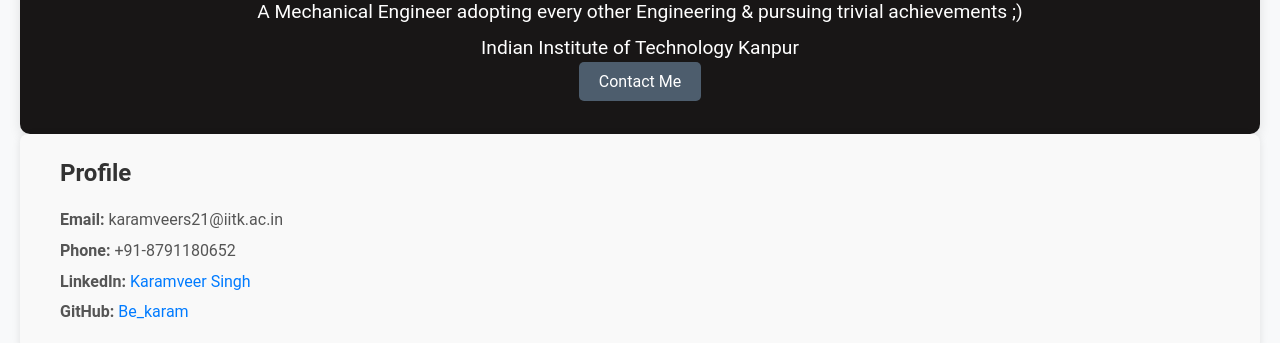
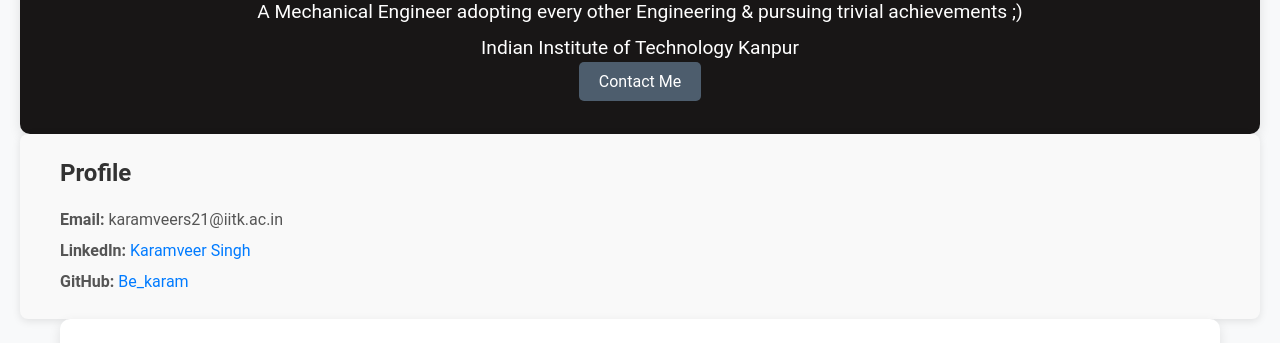
Before and after one commit to be-kaRAM/KARAM, a plain HTML site: page index.html in a window 1280 px wide. Shown: the part 136-479 px from the top of the page. Drawn offline with Linux system fonts and the light colour scheme.

Commit message:
index.html

```diff
--- a/index.html
+++ b/index.html
@@ -23,7 +23,6 @@
         <div class="container">
             <h2>Profile</h2>
             <p><strong>Email:</strong> karamveers21@iitk.ac.in</p>
-            <p><strong>Phone:</strong> +91-8791180652</p>
             <p><strong>LinkedIn:</strong> <a href="https://www.linkedin.com/in/karamveer-singh-094289231/" target="_blank">Karamveer Singh</a></p>
             <p><strong>GitHub:</strong> <a href="https://github.com/be-kaRAM" target="_blank">Be_karam</a></p>
         </div>
```
